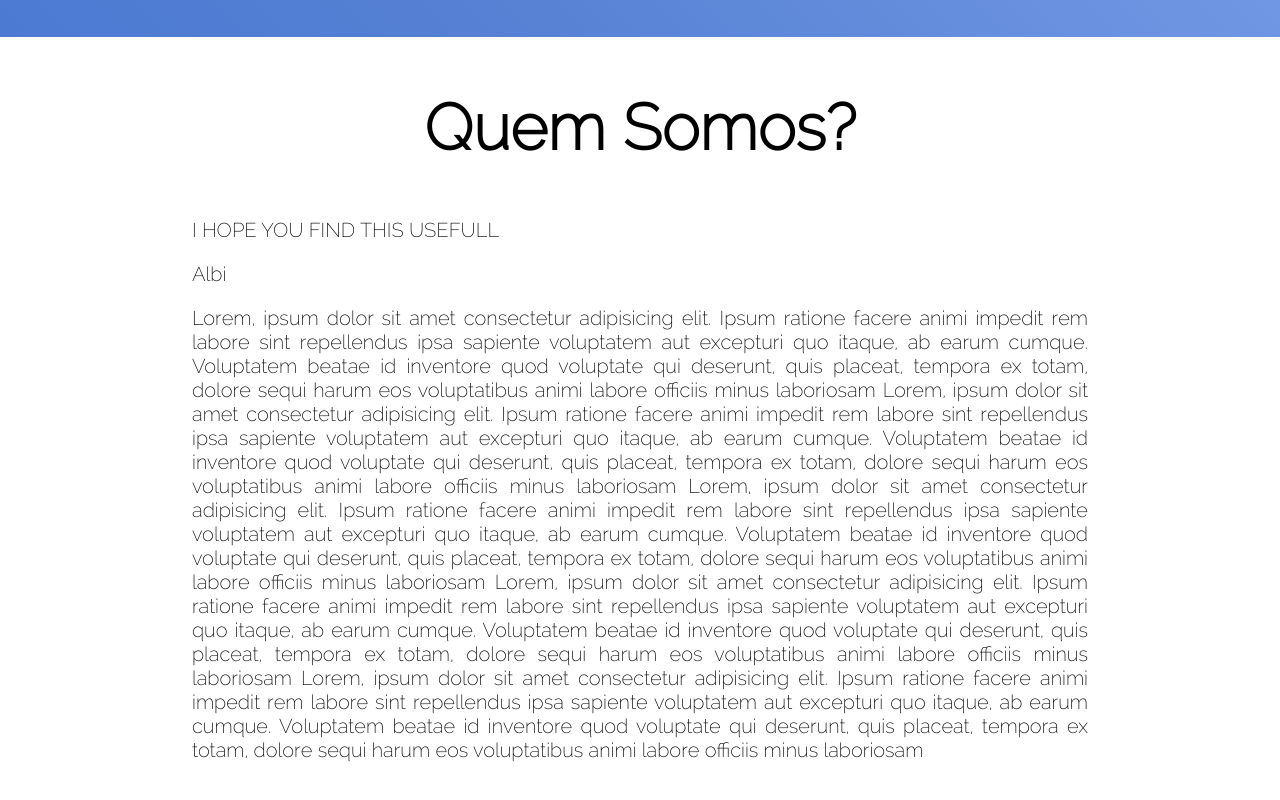
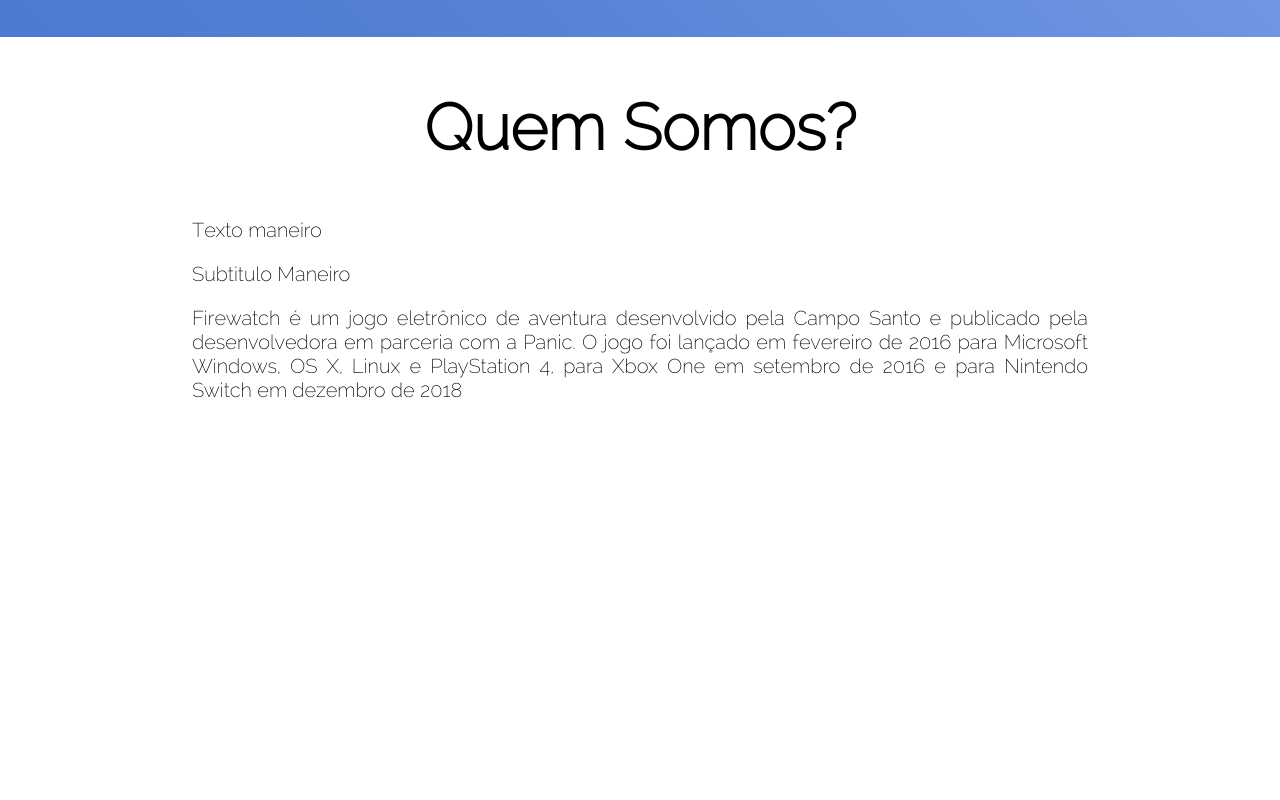
Before and after one commit to lMarkinl/SA, a plain HTML site: page ProjetoBaseDaSA 2/ProjetoSAFinal/sobre.html in a window 1280 px wide. Shown: the part 763-1563 px from the top of the page. Drawn offline with nearby package versions, Linux system fonts and the light colour scheme.

Commit message:
Update sobre.html

```diff
--- a/ProjetoBaseDaSA 2/ProjetoSAFinal/sobre.html
+++ b/ProjetoBaseDaSA 2/ProjetoSAFinal/sobre.html
@@ -36,15 +36,10 @@
       <h2 class="H2">Quem Somos?</h2>
 
 
-      <p class="P">I HOPE YOU FIND THIS USEFULL</p>
-      <p class="P">Albi</p>
+      <p class="P">Texto maneiro</p>
+      <p class="P">Subtitulo Maneiro</p>
         <p class="P">
-
-        Lorem, ipsum dolor sit amet consectetur adipisicing elit. Ipsum ratione facere animi impedit rem labore sint repellendus ipsa sapiente voluptatem aut excepturi quo itaque, ab earum cumque. Voluptatem beatae id inventore quod voluptate qui deserunt, quis placeat, tempora ex totam, dolore sequi harum eos voluptatibus animi labore officiis minus laboriosam
-        Lorem, ipsum dolor sit amet consectetur adipisicing elit. Ipsum ratione facere animi impedit rem labore sint repellendus ipsa sapiente voluptatem aut excepturi quo itaque, ab earum cumque. Voluptatem beatae id inventore quod voluptate qui deserunt, quis placeat, tempora ex totam, dolore sequi harum eos voluptatibus animi labore officiis minus laboriosam
-        Lorem, ipsum dolor sit amet consectetur adipisicing elit. Ipsum ratione facere animi impedit rem labore sint repellendus ipsa sapiente voluptatem aut excepturi quo itaque, ab earum cumque. Voluptatem beatae id inventore quod voluptate qui deserunt, quis placeat, tempora ex totam, dolore sequi harum eos voluptatibus animi labore officiis minus laboriosam
-        Lorem, ipsum dolor sit amet consectetur adipisicing elit. Ipsum ratione facere animi impedit rem labore sint repellendus ipsa sapiente voluptatem aut excepturi quo itaque, ab earum cumque. Voluptatem beatae id inventore quod voluptate qui deserunt, quis placeat, tempora ex totam, dolore sequi harum eos voluptatibus animi labore officiis minus laboriosam
-        Lorem, ipsum dolor sit amet consectetur adipisicing elit. Ipsum ratione facere animi impedit rem labore sint repellendus ipsa sapiente voluptatem aut excepturi quo itaque, ab earum cumque. Voluptatem beatae id inventore quod voluptate qui deserunt, quis placeat, tempora ex totam, dolore sequi harum eos voluptatibus animi labore officiis minus laboriosam
+        Firewatch é um jogo eletrônico de aventura desenvolvido pela Campo Santo e publicado pela desenvolvedora em parceria com a Panic. O jogo foi lançado em fevereiro de 2016 para Microsoft Windows, OS X, Linux e PlayStation 4, para Xbox One em setembro de 2016 e para Nintendo Switch em dezembro de 2018
       </p>
     </div>
     <script src="https://ajax.googleapis.com/ajax/libs/jquery/3.1.1/jquery.min.js"></script>
```
